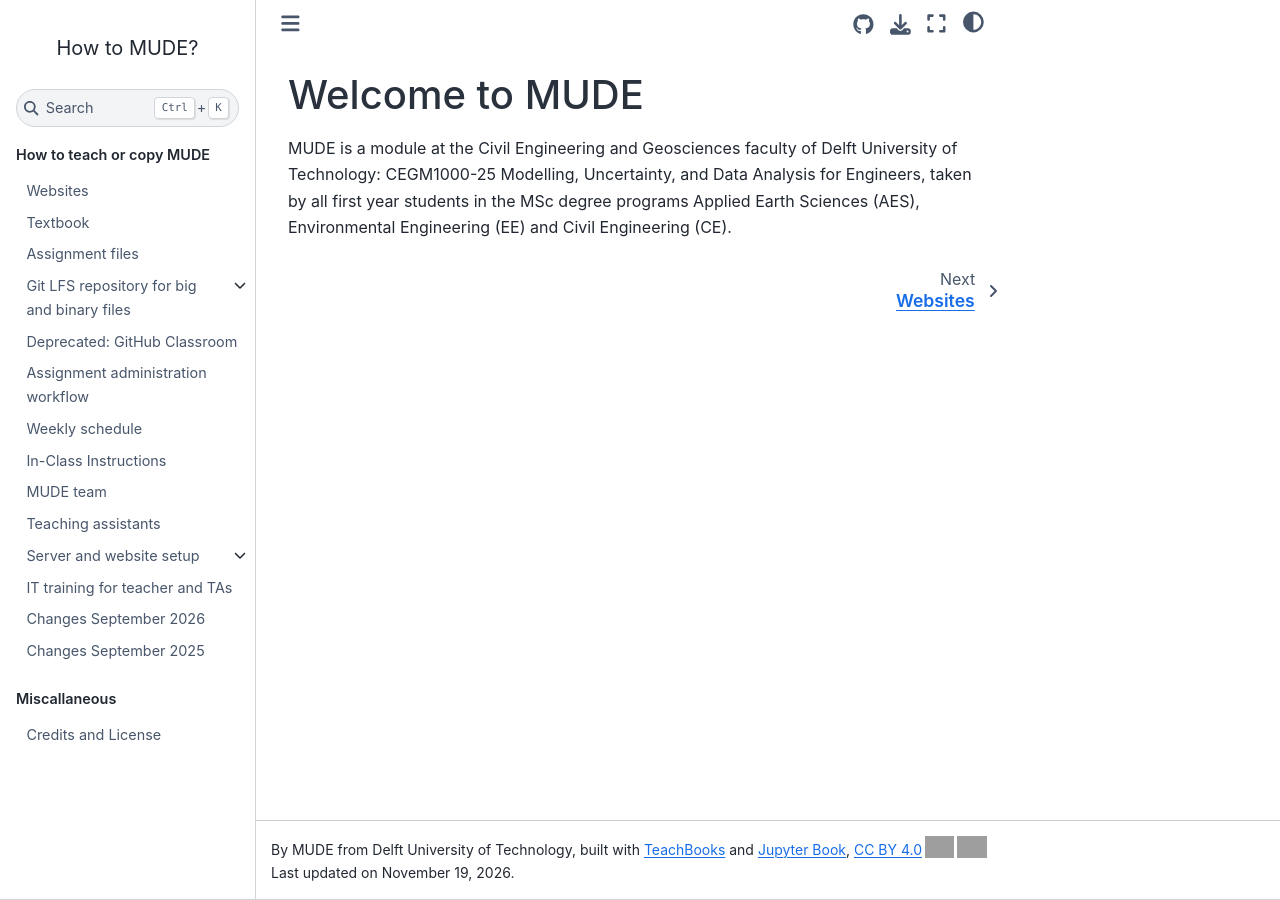
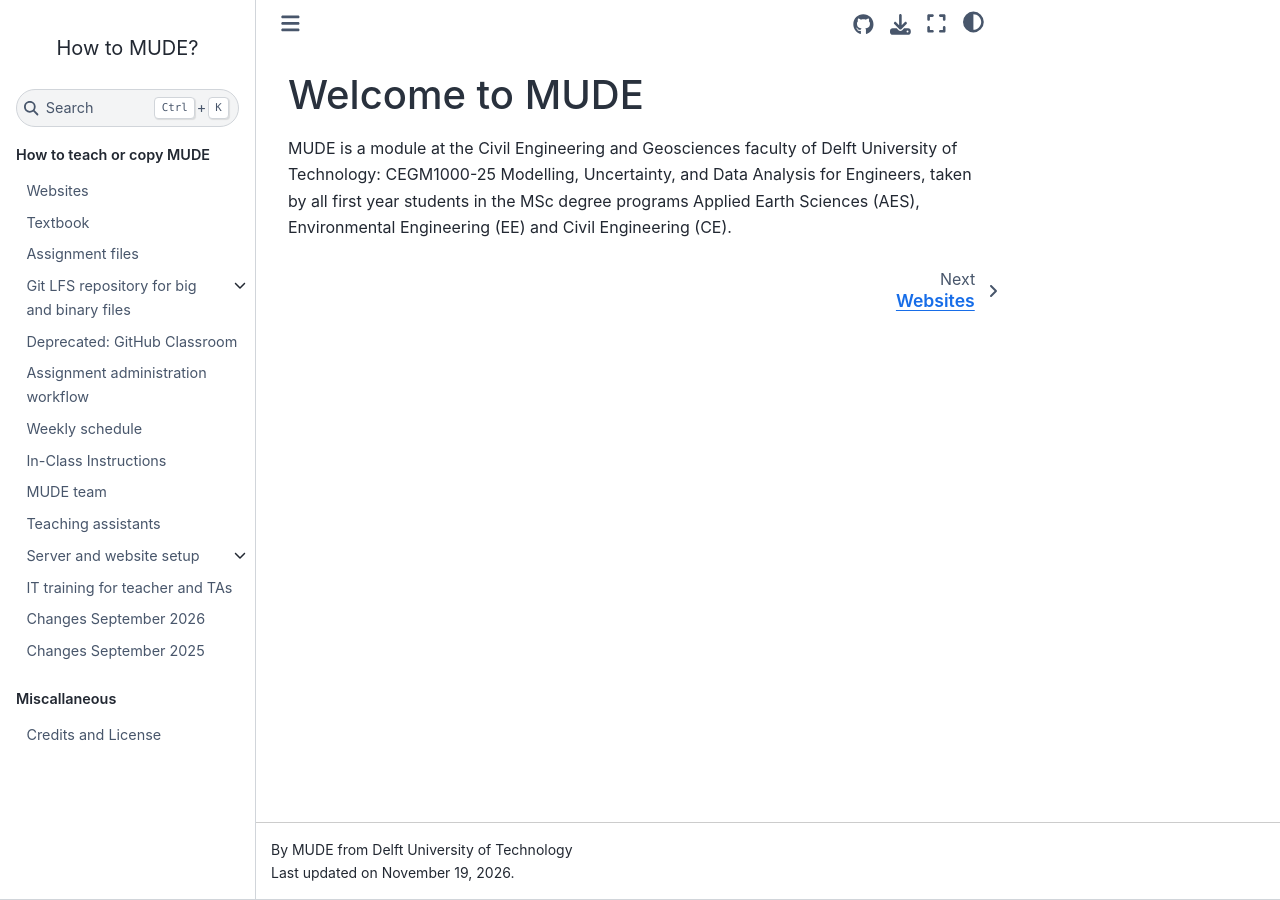
Before and after one commit to TUDelft-MUDE/teacher, a Jupyter Book: the page built from book/intro.md, in a window 1280 px wide. Built offline with Jupyter Book 1.0.4 settings and Sphinx 7.4.7 and the Sphinx Book theme 1.1.4, drawn with Linux system fonts in a browser that asks for light colours; a script that is not in the unit is left out; comment, search, counter and statistics services are not loaded; grey boxes are pictures that could not be loaded.

Commit message:
Simplify author field in _config.yml
Removed HTML formatting from the author field in the configuration.

```diff
--- a/book/_config.yml
+++ b/book/_config.yml
@@ -1,5 +1,5 @@
 title: How to MUDE?
-author: MUDE from Delft University of Technology, built with <a href="https://teachbooks.io">TeachBooks</a> and <a href="https://jupyterbook.org/">Jupyter Book</a>, <a href="https://creativecommons.org/licenses/by/4.0/" target="_blank" rel="license noopener noreferrer">CC BY 4.0<img style="height:22px!important;margin-left:3px;vertical-align:text-bottom;" src="https://mirrors.creativecommons.org/presskit/icons/cc.svg" alt=""><img style="height:22px!important;margin-left:3px;vertical-align:text-bottom;" src="https://mirrors.creativecommons.org/presskit/icons/by.svg" alt=""></a>
+author: MUDE from Delft University of Technology
 logo: _static/MUDE_Logo-small.png
 
 execute:
```
